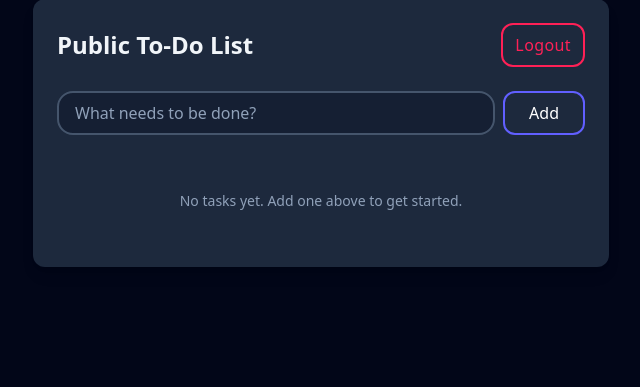
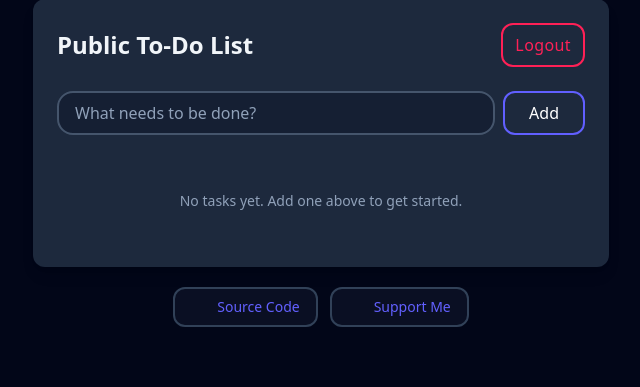
Before and after one commit to SanityGuy/todolist, a Laravel app: page / in a window 1280 px wide. Shown: the part 49-436 px from the top of the page, without its empty margins (319-959 px from the left). Run offline with Laravel 12, Linux system fonts and the light colour scheme; the visitor is signed in with stand-in values (Sample User, id 1); data that the repository does not hold is empty; style sheets or scripts are compiled from the project's sources; parts of the project's set-up code (start-up, migrations or seed data) failed here and were passed over; some libraries are stand-ins or nearby versions.

Commit message:
style: add footer with links to source code and support

```diff
--- a/resources/views/tasks/index.blade.php
+++ b/resources/views/tasks/index.blade.php
@@ -176,7 +176,20 @@
             @endforelse
         </ul>
     </div>
-
 </body>
+<footer class="w-full text-center text-white mt-5">
+    <div class="flex flex-wrap justify-center items-center gap-3">
+        <a class="inline-flex items-center gap-1.5 rounded-xl py-2 px-4 bg-slate-900/60 hover:bg-slate-900 border-2 border-slate-700 hover:border-indigo-600 text-sm font-medium text-indigo-500 hover:text-indigo-400 active:scale-95 active:bg-indigo-500 active:border-indigo-600/80 active:text-slate-900 transition duration-200"
+            href="https://github.com/SanityGuy/todolist" target="_blank" rel="noopener noreferrer">
+            <x-lucide-code class="h-5 w-5" />
+            Source Code
+        </a>
+        <a class="inline-flex items-center gap-1.5 rounded-xl py-2 px-4 bg-slate-900/60 hover:bg-slate-900 border-2 border-slate-700 hover:border-indigo-600 text-sm font-medium text-indigo-500 hover:text-indigo-400 active:scale-95 active:bg-indigo-500 active:border-indigo-600/80 active:text-slate-900 transition duration-200"
+            href="https://github.com/SanityGuy/todolist" target="_blank" rel="noopener noreferrer">
+            <x-lucide-coffee class="h-5 w-5" />
+            Support Me
+        </a>
+    </div>
+</footer>
 
 </html>
```
